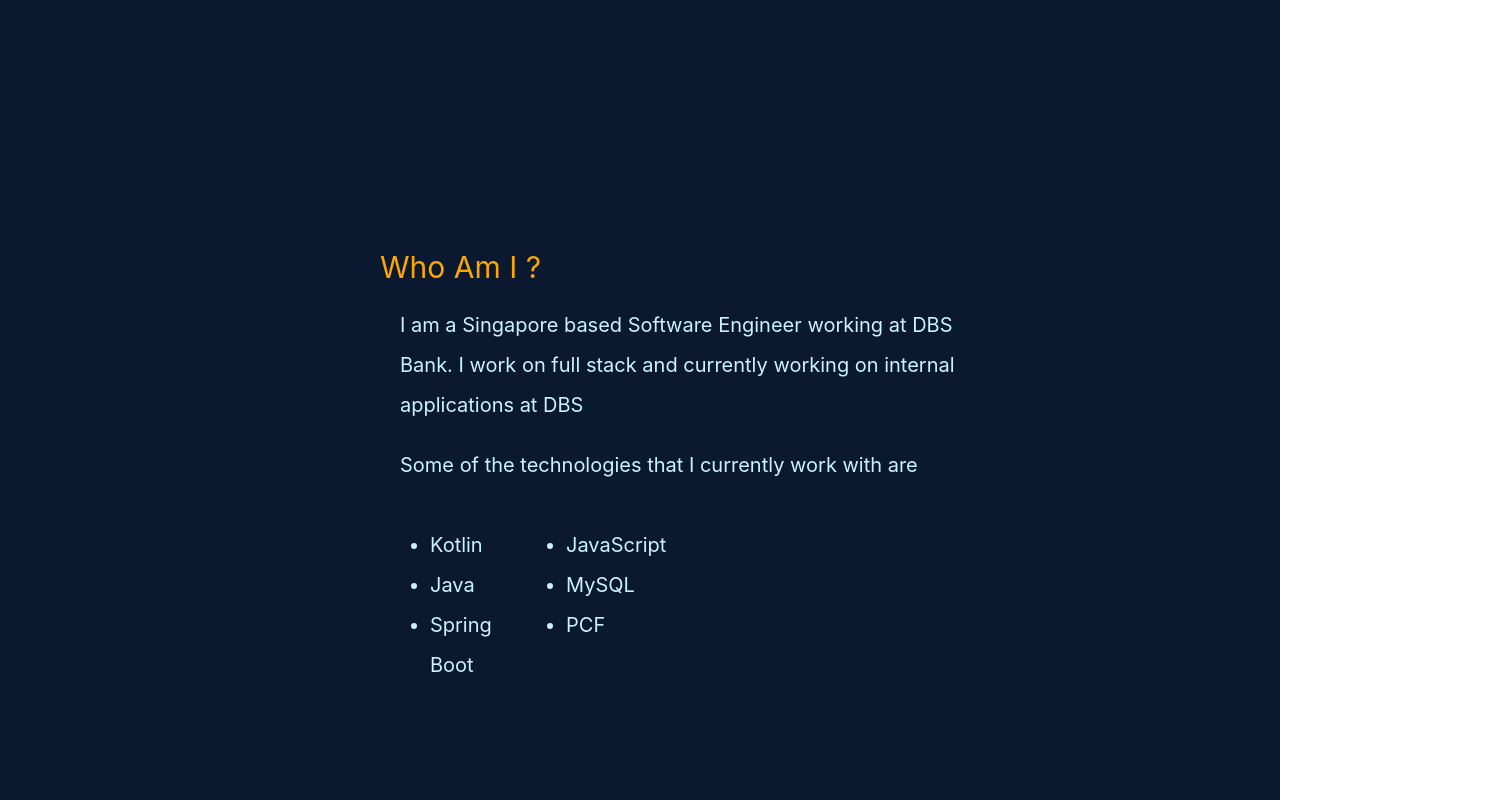
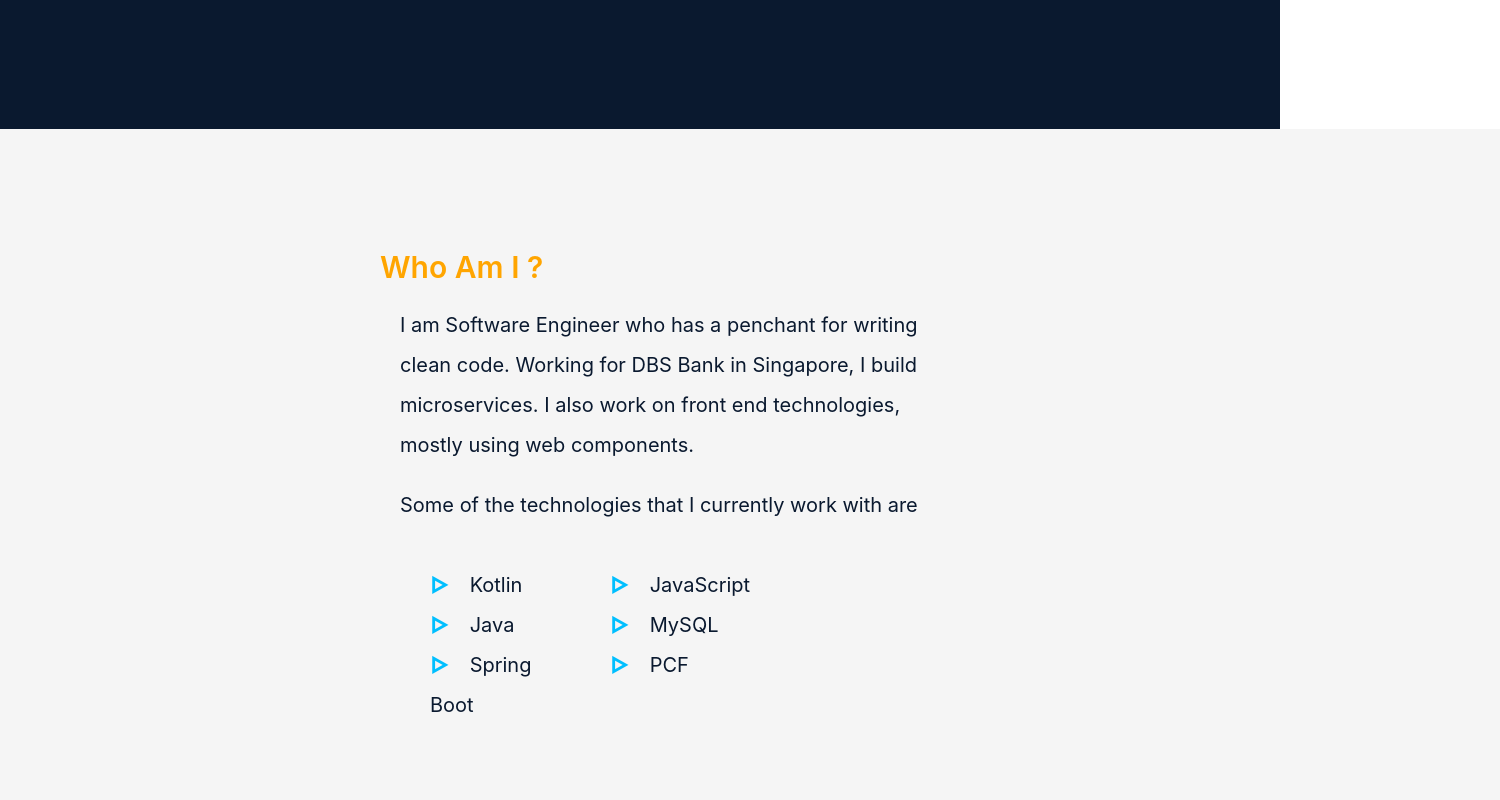
Before and after one commit to vishnusr90/vishnusr90.github.io, a React (Create React App) app: page / in a window 1280 px wide. Shown: the part 940-1740 px from the top of the page, 1500 px wide, since content can reach past the window. Built offline with nearby package versions, Linux system fonts and the light colour scheme.

Commit message:
Modify css for section
White background and bullet sytling

```diff
--- a/src/components/AboutMe/AboutMe.css
+++ b/src/components/AboutMe/AboutMe.css
@@ -1,8 +1,14 @@
 
 section {
+    min-width: 800px;
     height: 100%;
     color: #ccf2ff;
     padding: 120px 320px 300px 380px;
+}
+
+#about-me-summary {
+    background: whitesmoke;
+    color: #0a192f;
 }
 
 section > div > p {
@@ -12,6 +18,7 @@
 
 section .heading {
     font-size: 30px;
+    font-weight: 600;
     color: orange;
 }
 
@@ -49,6 +56,15 @@
     width: 20%;
     line-height: 2;
 }
+.skills ul {
+    list-style: none;
+}
+.skills ul li:before {
+    color: #00bfff;
+    content: '\25B7';
+    padding-right: 1em;
+    font-weight: 900;
+}
 
 /*.scroll {*/
 /*    opacity: 0;*/
--- a/src/components/AboutMe/AboutMe.js
+++ b/src/components/AboutMe/AboutMe.js
@@ -7,8 +7,8 @@
 
             <div className="scroll name-section">
                 <p className="widthh">
-                    I am a Singapore based Software Engineer working at DBS Bank.
-                    I work on full stack and currently working on internal applications at DBS
+                    I am Software Engineer who has a penchant for writing clean code. Working for DBS Bank in Singapore, I build microservices.
+                    I also work on front end technologies, mostly using web components.
                 </p>
 
                 <p>Some of the technologies that I currently work with are</p>
```
